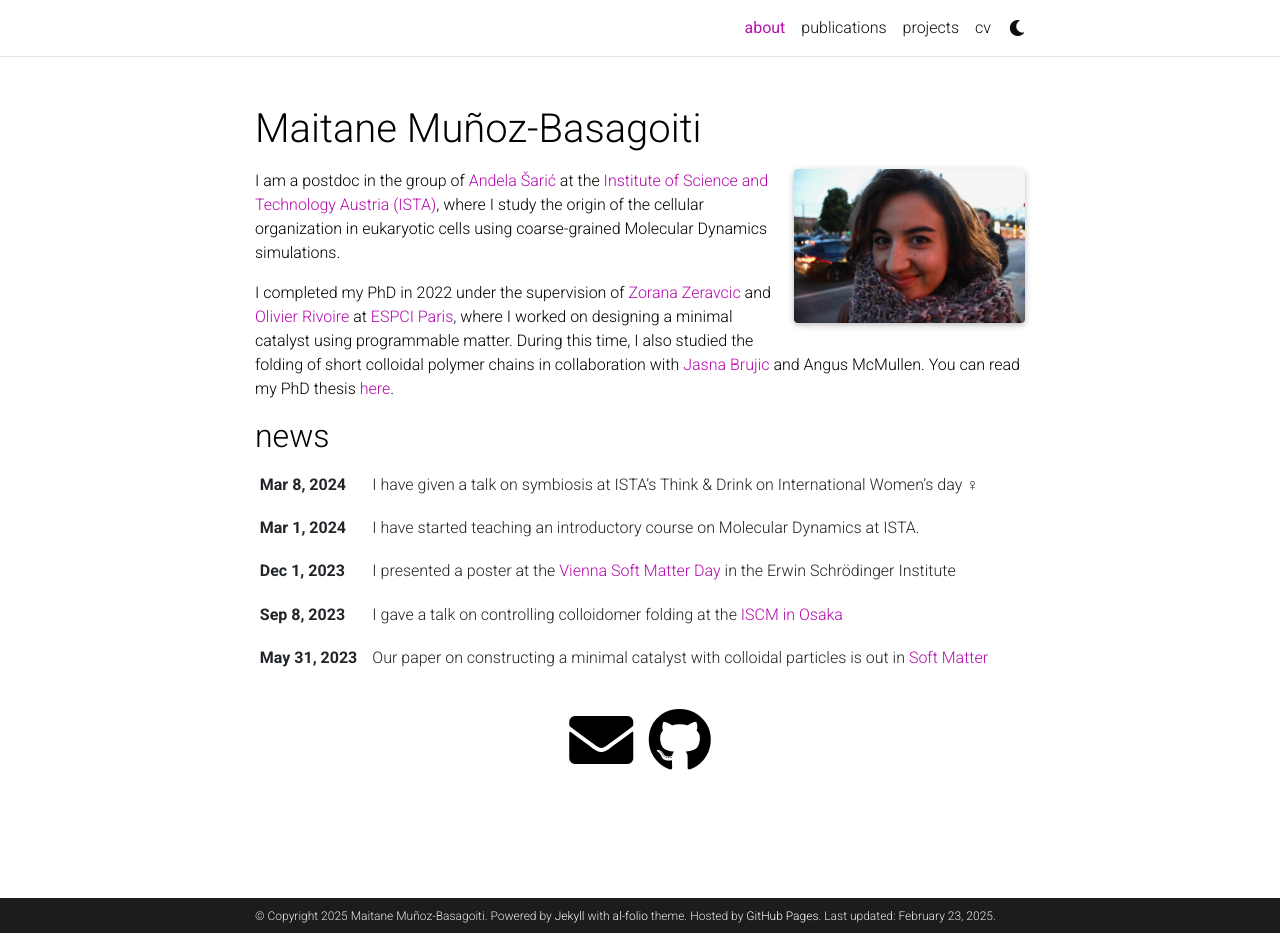
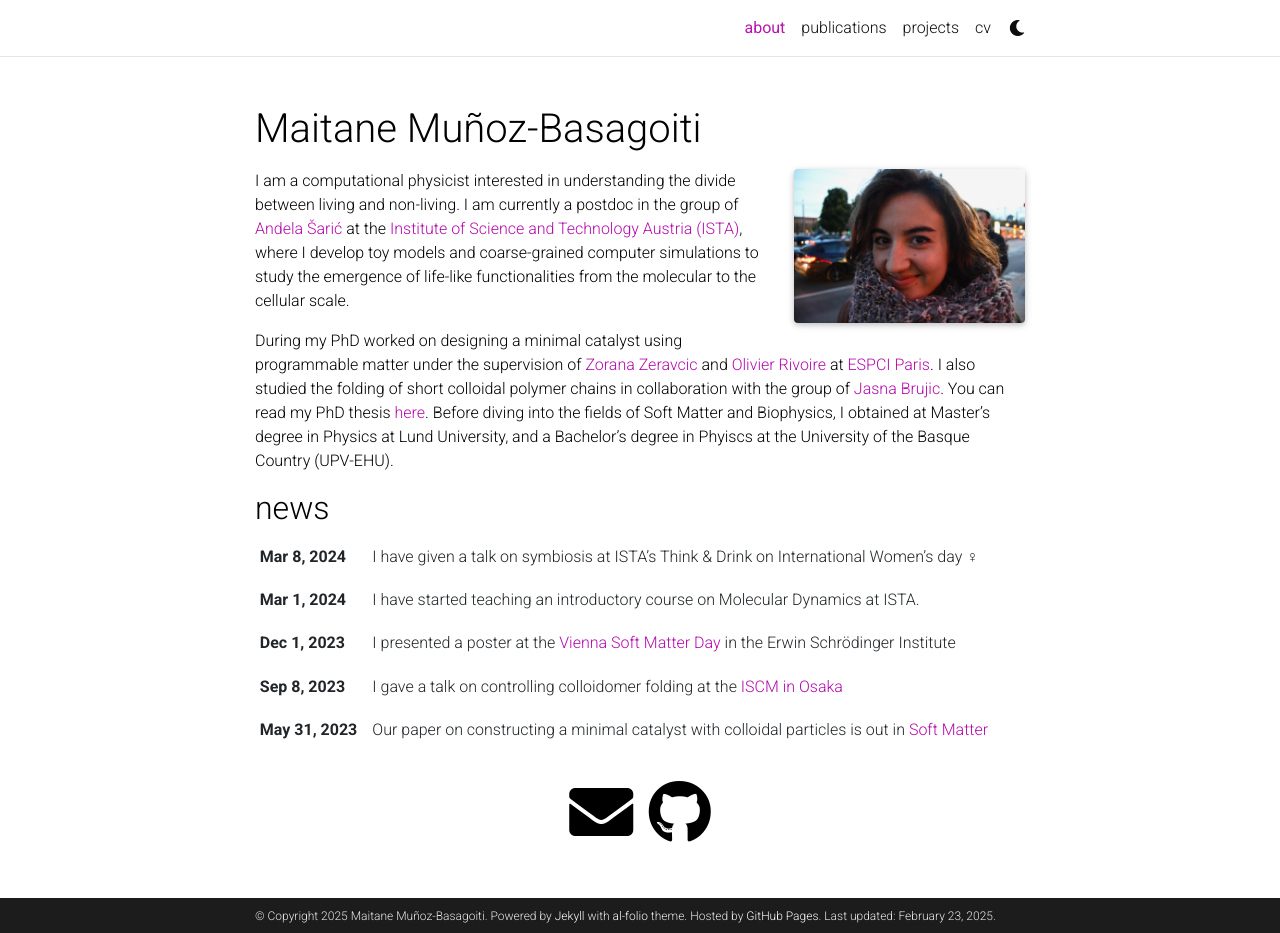
Before and after one commit to maitane-muba/maitane-muba.github.io, a Jekyll site: the page built from _pages/about.md, in a window 1280 px wide and 933 px high. Built offline with Jekyll 4.4.1, drawn with Linux system fonts in a browser that asks for light colours; full-size pictures stand in for the smaller copies a plugin makes; comment, search, counter and statistics services are not loaded; a style sheet for code colours, icons or effects is not loaded.

Commit message:
updated description

```diff
--- a/_pages/about.md
+++ b/_pages/about.md
@@ -16,6 +16,6 @@ selected_papers: false # includes a list of papers marked as "selected={true}"
 social: true  # includes social icons at the bottom of the page
 ---
 
-I am a postdoc in the group of [Andela Šarić](http://https://andelasaric.com) at the [Institute of Science and Technology Austria (ISTA)](https://ist.ac.at/en/home/), where I study the origin of the cellular organization in eukaryotic cells using coarse-grained Molecular Dynamics simulations.
+I am a computational physicist interested in understanding the divide between living and non-living. I am currently a postdoc in the group of [Andela Šarić](http://https://andelasaric.com) at the [Institute of Science and Technology Austria (ISTA)](https://ist.ac.at/en/home/), where I develop toy models and coarse-grained computer simulations to study the emergence of life-like functionalities from the molecular to the cellular scale.
 
-I completed my PhD in 2022 under the supervision of [Zorana Zeravcic](https://zzorana.wixsite.com/lifeinajar) and [Olivier Rivoire](http://statbio.net/) at [ESPCI Paris](https://www.espci.psl.eu/en/), where I worked on designing a minimal catalyst using programmable matter. During this time, I also studied the folding of short colloidal polymer chains in collaboration with [Jasna Brujic](https://wp.nyu.edu/brujiclab/) and Angus McMullen. You can read my PhD thesis [here](https://www.theses.fr/2022UPSLS036).
+During my PhD worked on designing a minimal catalyst using programmable matter under the supervision of [Zorana Zeravcic](https://zzorana.wixsite.com/lifeinajar) and [Olivier Rivoire](http://statbio.net/) at [ESPCI Paris](https://www.espci.psl.eu/en/). I also studied the folding of short colloidal polymer chains in collaboration with the group of [Jasna Brujic](https://wp.nyu.edu/brujiclab/). You can read my PhD thesis [here](https://www.theses.fr/2022UPSLS036). Before diving into the fields of Soft Matter and Biophysics, I obtained at Master's degree in Physics at Lund University, and a Bachelor's degree in Phyiscs at the University of the Basque Country (UPV-EHU).
```
